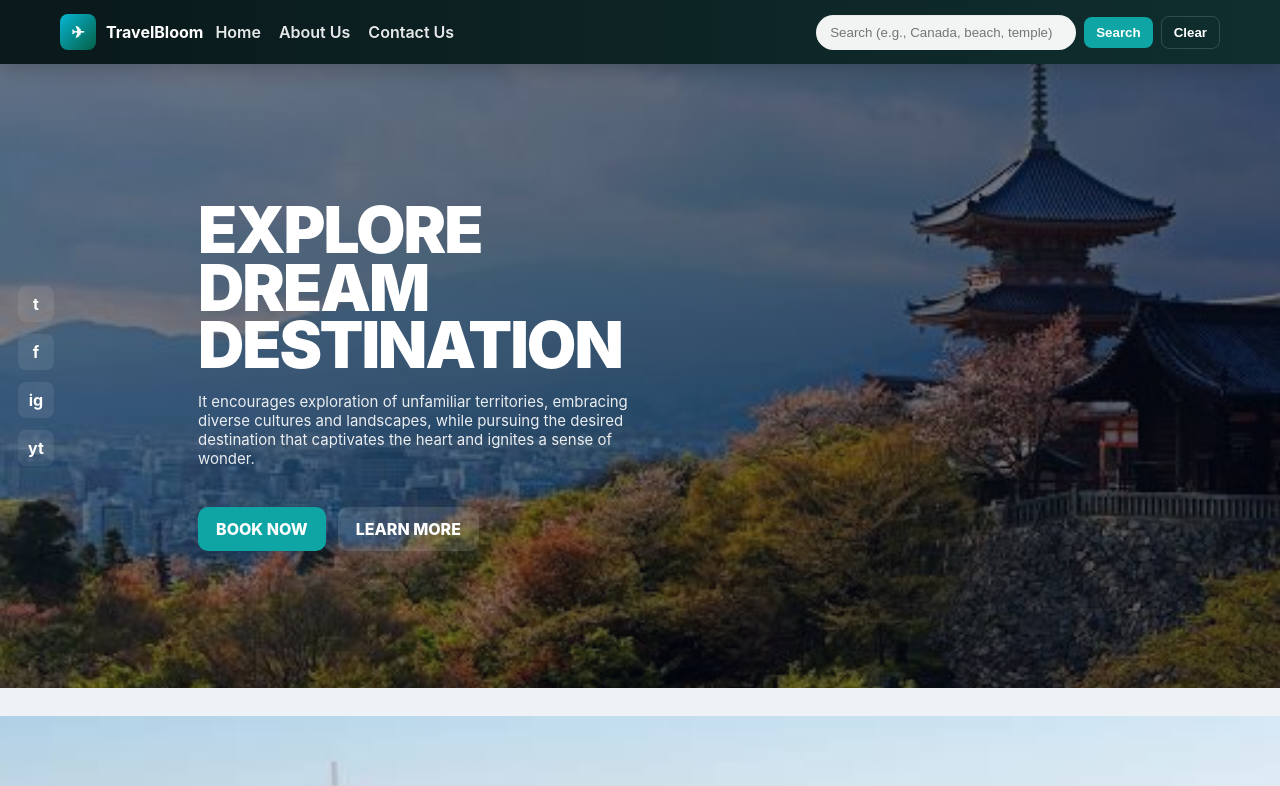
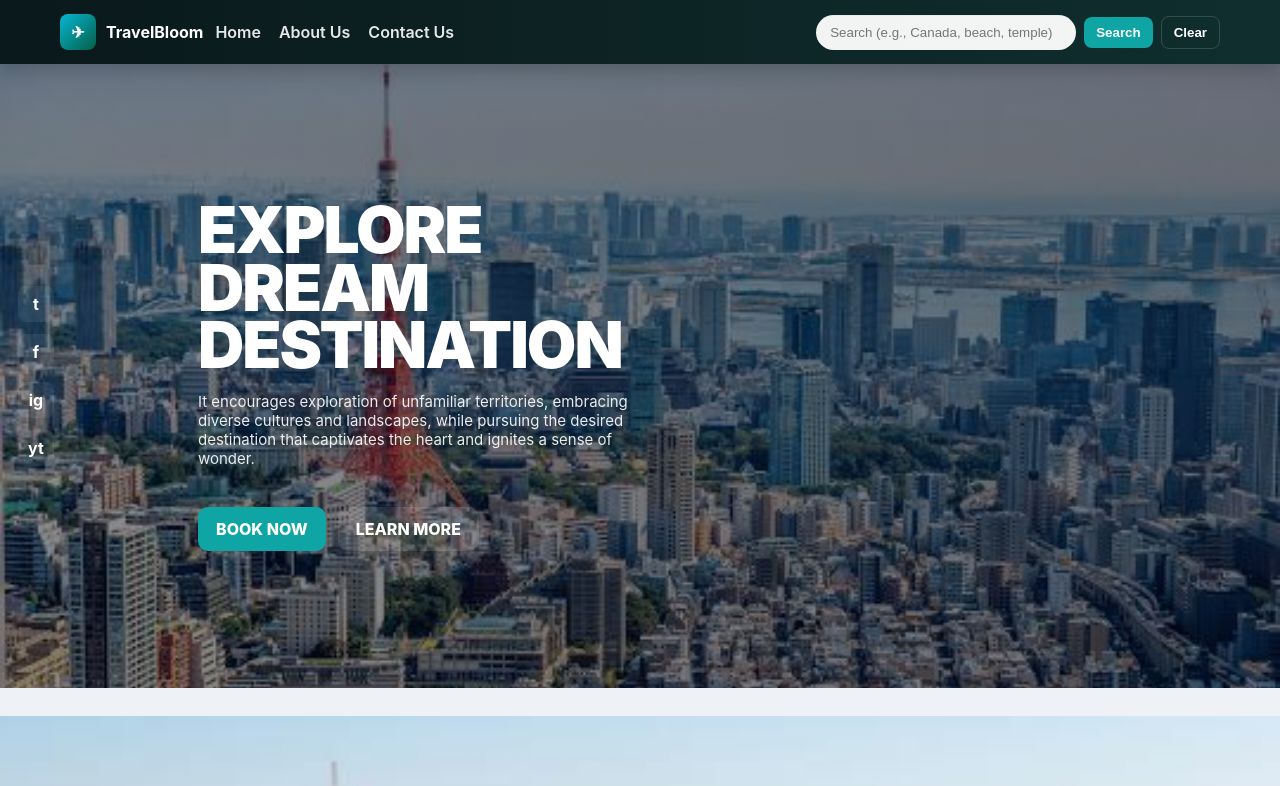
Before and after one commit to sairasiddique05/travel_Recommendation, a plain HTML site: page index.html in a window 1280 px wide. Shown: the top 786 px of the page. Drawn offline with Linux system fonts and the light colour scheme.

Commit message:
image change

```diff
--- a/index.html
+++ b/index.html
@@ -121,7 +121,7 @@
     .hero {
       position: relative;
       height: 78vh;
-      background-image: url('/images/kyoto.jpg');
+      background-image: url('/images/tokyo.jpg');
       background-size: cover;
       background-position: center;
       display: flex;
```
